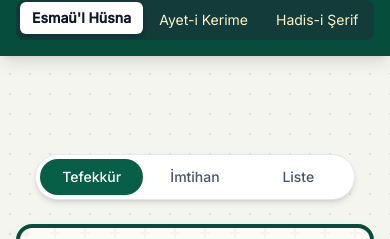
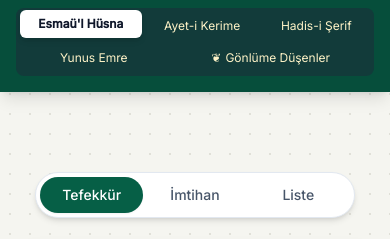
Before and after one commit to ilimhunter/smts-panel, a plain HTML site: page index.html in a window 390 px wide. Shown: the part 56-295 px from the top of the page. Drawn offline with nearby package versions, Linux system fonts and the light colour scheme.

Commit message:
Update index.html

```diff
--- a/index.html
+++ b/index.html
@@ -98,7 +98,7 @@
 
     <!-- Header -->
     <header class="bg-slate-900 text-amber-100 p-4 shadow-lg sticky top-0 z-50 transition-colors duration-500" id="main-header">
-        <div class="max-w-4xl mx-auto flex flex-col md:flex-row justify-between items-center gap-2">
+        <div class="max-w-4xl mx-auto flex flex-col md:flex-row justify-between items-center gap-4">
             <h1 class="text-xl md:text-2xl font-bold title-font tracking-wider flex items-center gap-2">
                 <!-- Hilal Logo -->
                 <svg xmlns="http://www.w3.org/2000/svg" class="h-8 w-8 text-amber-300" viewBox="0 0 24 24" fill="currentColor">
@@ -108,12 +108,13 @@
             </h1>
 
             <!-- Category Tabs -->
-            <div class="flex bg-slate-800/50 rounded-lg p-1 gap-1 overflow-x-auto max-w-full">
-                <button onclick="changeCategory('esma')" id="cat-esma" class="px-3 py-1.5 rounded-md text-sm transition-all text-amber-100 hover:bg-white/10 whitespace-nowrap">Esmaü'l Hüsna</button>
-                <button onclick="changeCategory('ayet')" id="cat-ayet" class="px-3 py-1.5 rounded-md text-sm transition-all text-amber-100 hover:bg-white/10 whitespace-nowrap">Ayet-i Kerime</button>
-                <button onclick="changeCategory('hadis')" id="cat-hadis" class="px-3 py-1.5 rounded-md text-sm transition-all text-amber-100 hover:bg-white/10 whitespace-nowrap">Hadis-i Şerif</button>
-                <button onclick="changeCategory('siir')" id="cat-siir" class="px-3 py-1.5 rounded-md text-sm transition-all text-amber-100 hover:bg-white/10 whitespace-nowrap">Yunus Emre</button>
-                <button onclick="changeCategory('favori')" id="cat-favori" class="px-3 py-1.5 rounded-md text-sm transition-all text-amber-100 hover:bg-white/10 whitespace-nowrap flex items-center gap-1">
+            <!-- Mobilde taşmayı önlemek için flex-wrap ve ortalama ekledik -->
+            <div class="flex flex-wrap justify-center bg-slate-800/50 rounded-lg p-1 gap-1 w-full md:w-auto">
+                <button onclick="changeCategory('esma')" id="cat-esma" class="flex-grow md:flex-grow-0 px-2 py-1.5 md:px-3 rounded-md text-xs md:text-sm transition-all text-amber-100 hover:bg-white/10 whitespace-nowrap">Esmaü'l Hüsna</button>
+                <button onclick="changeCategory('ayet')" id="cat-ayet" class="flex-grow md:flex-grow-0 px-2 py-1.5 md:px-3 rounded-md text-xs md:text-sm transition-all text-amber-100 hover:bg-white/10 whitespace-nowrap">Ayet-i Kerime</button>
+                <button onclick="changeCategory('hadis')" id="cat-hadis" class="flex-grow md:flex-grow-0 px-2 py-1.5 md:px-3 rounded-md text-xs md:text-sm transition-all text-amber-100 hover:bg-white/10 whitespace-nowrap">Hadis-i Şerif</button>
+                <button onclick="changeCategory('siir')" id="cat-siir" class="flex-grow md:flex-grow-0 px-2 py-1.5 md:px-3 rounded-md text-xs md:text-sm transition-all text-amber-100 hover:bg-white/10 whitespace-nowrap">Yunus Emre</button>
+                <button onclick="changeCategory('favori')" id="cat-favori" class="flex-grow md:flex-grow-0 px-2 py-1.5 md:px-3 rounded-md text-xs md:text-sm transition-all text-amber-100 hover:bg-white/10 whitespace-nowrap flex items-center justify-center gap-1">
                     <span>❦</span> Gönlüme Düşenler
                 </button>
             </div>
```
